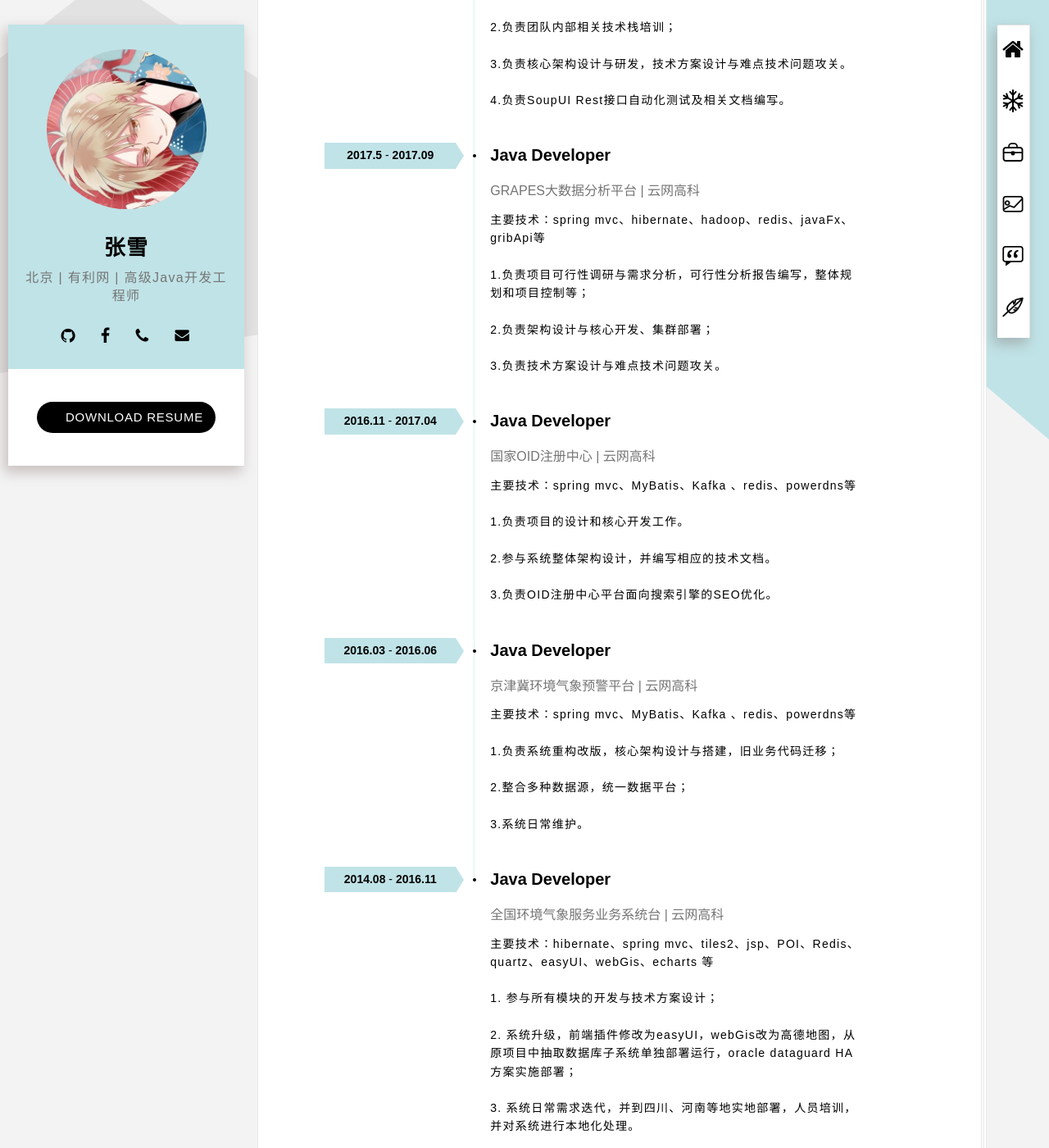
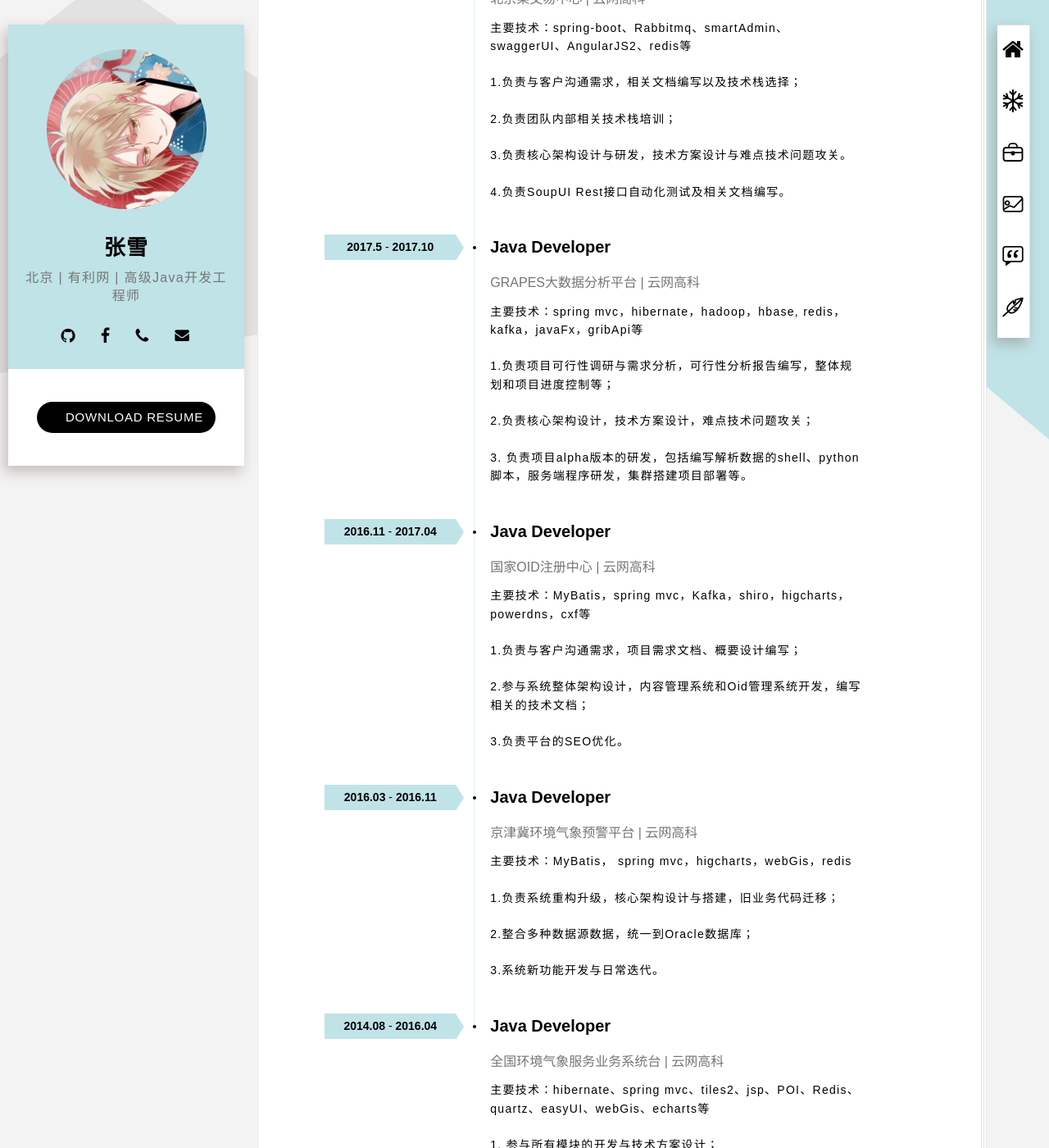
Before and after one commit to zhangxue1989/zhangxue1989.github.io, a Jekyll site: the page built from index.html, in a window 1280 px wide and 1400 px high, scrolled down 1765 px. Shown: the whole window at 82% size. Built offline with Jekyll 4.4.1, drawn with Linux system fonts in a browser that asks for light colours; some web fonts are replaced; some of the changed text lies outside the part shown.

Commit message:
编写简历

```diff
--- a/_includes/resumer_04-experience.html
+++ b/_includes/resumer_04-experience.html
@@ -5,43 +5,44 @@
             <br />
             <div class="education">
 
-                <!-- 项目 1 -->
+                <!-- 项目 6 -->
                 <div class="education-box">
                     <time class="education-date">
                         <span><strong class="text-upper">2017.10</strong> - <strong>Now</strong></span>
                     </time>
                     <h3>Java Developer</h3>
-                    <span class="education-company">自建催收平台 | 有利网</span>
-                    <p>主要技术：Dubbo、RocketMQ、MyBatis、redis、cas等</p>
-                    <p>1.负责获取贷后、贷前数据，将逾期案件流入催收平台，并统计坐席与分公司绩效；</p>
-					<p>2.负责平台需求迭代，功能持续集成；</p>
+                    <span class="education-company">有利网催收平台 | 有利网</span>
+                    <p>主要技术：spring mvc、Dubbo、RocketMQ、MyBatis、redis、cas等</p>
+                    <p>1.负责平台内电催、直催、委外、法务等催收相关服务的系统设计、开发、需求迭代等；</p>
+                    <p>2.负责平台对接贷后、风控、贷前、BI、理财、呼叫中心等不同平台；</p>
+                    <p>3.负责平台内跑批相关任务、平台内部权限机构等开发</p>
                 </div>
 
-                <!-- 项目 1 -->
+                <!-- 项目 5 -->
                 <div class="education-box">
                     <time class="education-date">
                         <span><strong class="text-upper">2017.4</strong> - <strong>2017.09</strong></span>
                     </time>
                     <h3>Team Loader</h3>
                     <span class="education-company">北京某交易中心 | 云网高科</span>
-                    <p>主要技术：spring-boot、Rabbitmq、swagger、redis、cas等</p>
+                    <p>主要技术：spring-boot、Rabbitmq、smartAdmin、swaggerUI、AngularJS2、redis等</p>
                     <p>1.负责与客户沟通需求，相关文档编写以及技术栈选择；</p>
 					<p>2.负责团队内部相关技术栈培训；</p>
 					<p>3.负责核心架构设计与研发，技术方案设计与难点技术问题攻关。</p>
 					<p>4.负责SoupUI Rest接口自动化测试及相关文档编写。</p>
                 </div>
 
-				<!-- 项目 2 -->
+				<!-- 项目 4 -->
                 <div class="education-box">
                     <time class="education-date">
-                        <span><strong class="text-upper">2017.5</strong> - <strong>2017.09</strong></span>
+                        <span><strong class="text-upper">2017.5</strong> - <strong>2017.10</strong></span>
                     </time>
                     <h3>Java Developer</h3>
                     <span class="education-company">GRAPES大数据分析平台 | 云网高科</span>
-                    <p>主要技术：spring mvc、hibernate、hadoop、redis、javaFx、gribApi等</p>
-                    <p>1.负责项目可行性调研与需求分析，可行性分析报告编写，整体规划和项目控制等；</p>
-					<p>2.负责架构设计与核心开发、集群部署；</p>
-					<p>3.负责技术方案设计与难点技术问题攻关。</p>
+                    <p>主要技术：spring mvc，hibernate，hadoop，hbase, redis，kafka，javaFx，gribApi等</p>
+                    <p>1.负责项目可行性调研与需求分析，可行性分析报告编写，整体规划和项目进度控制等；</p>
+					<p>2.负责核心架构设计，技术方案设计，难点技术问题攻关；</p>
+					<p>3. 负责项目alpha版本的研发，包括编写解析数据的shell、python脚本，服务端程序研发，集群搭建项目部署等。</p>
                 </div>
 
 				<!-- 项目 3 -->
@@ -51,52 +52,37 @@
                     </time>
                     <h3>Java Developer</h3>
                     <span class="education-company">国家OID注册中心 | 云网高科</span>
-                    <p>主要技术：spring mvc、MyBatis、Kafka 、redis、powerdns等</p>
-                    <p>1.负责项目的设计和核心开发工作。</p>
-					<p>2.参与系统整体架构设计，并编写相应的技术文档。</p>
-					<p>3.负责OID注册中心平台面向搜索引擎的SEO优化。</p>
+                    <p>主要技术：MyBatis，spring mvc，Kafka，shiro，higcharts，powerdns，cxf等</p>
+                    <p>1.负责与客户沟通需求，项目需求文档、概要设计编写；</p>
+					<p>2.参与系统整体架构设计，内容管理系统和Oid管理系统开发，编写相关的技术文档；</p>
+					<p>3.负责平台的SEO优化。</p>
                 </div>
 
-				<!-- 项目 4 -->
+				<!-- 项目 2 -->
                 <div class="education-box">
                     <time class="education-date">
-                        <span><strong class="text-upper">2016.03</strong> - <strong>2016.06</strong></span>
+                        <span><strong class="text-upper">2016.03</strong> - <strong>2016.11</strong></span>
                     </time>
                     <h3>Java Developer</h3>
                     <span class="education-company">京津冀环境气象预警平台 | 云网高科</span>
-                    <p>主要技术：spring mvc、MyBatis、Kafka 、redis、powerdns等</p>
-                    <p>1.负责系统重构改版，核心架构设计与搭建，旧业务代码迁移；</p>
-		    <p>2.整合多种数据源，统一数据平台；</p>
-		    <p>3.系统日常维护。</p>
+                    <p>主要技术：MyBatis， spring mvc，higcharts，webGis，redis</p>
+                    <p>1.负责系统重构升级，核心架构设计与搭建，旧业务代码迁移；</p>
+		            <p>2.整合多种数据源数据，统一到Oracle数据库；</p>
+		            <p>3.系统新功能开发与日常迭代。</p>
                 </div>
 
-		<!-- 项目 5 -->
+		        <!-- 项目 1 -->
                 <div class="education-box">
                     <time class="education-date">
-                        <span><strong class="text-upper">2014.08</strong> - <strong>2016.11</strong></span>
+                        <span><strong class="text-upper">2014.08</strong> - <strong>2016.04</strong></span>
                     </time>
                     <h3>Java Developer</h3>
                     <span class="education-company">全国环境气象服务业务系统台 | 云网高科</span>
-                    <p>主要技术：hibernate、spring mvc、tiles2、jsp、POI、Redis、quartz、easyUI、webGis、echarts 等</p>
+                    <p>主要技术：hibernate、spring mvc、tiles2、jsp、POI、Redis、quartz、easyUI、webGis、echarts等</p>
                     <p>1. 参与所有模块的开发与技术方案设计；</p>
-		    <p>2. 系统升级，前端插件修改为easyUI，webGis改为高德地图，从原项目中抽取数据库子系统单独部署运行，oracle dataguard HA方案实施部署；</p>
-		    <p>3. 系统日常需求迭代，并到四川、河南等地实地部署，人员培训，并对系统进行本地化处理。</p>
+		            <p>2. 系统升级，前端插件修改为easyUI，webGis改为高德地图，从原项目中抽取数据库子系统单独部署运行，oracle dataguard HA方案实施部署；</p>
+		            <p>3. 系统日常需求迭代，并到四川、河南等地实地部署，人员培训，并对系统进行本地化处理。</p>
                 </div>
-
-				<!-- 项目 2 -->
-                <!-- <div class="education-box">
-                    <time class="education-date" datetime="2016-01TNow">
-                        <span><strong class="text-upper">2017.4</strong> - <strong>2017-09</strong></span>
-                    </time>
-                    <h3>Java Developer</h3>
-                    <span class="education-company">北京某交易中心 | 云网高科</span>
-                    <p>使用技术为spring-boot、Rabbitmq、swagger、redis等等</p>
-                    <p>1.负责与客户沟通需求，相关文档编写以及技术栈选择。</p>
-					<p>2.负责团队内部培训相关技术栈的内容。</p>
-					<p>3.负责核心架构设计与核心开发，技术方案设计与难点技术问题攻关。</p>
-					<p>4.负责SoupUI Rest接口自动化测试及相关文档编写。</p>
-					<p>5.Rabbitmq，websocket工作台开发。</p>
-                </div>	 -->
             </div>
         </div>
     </div>
```
